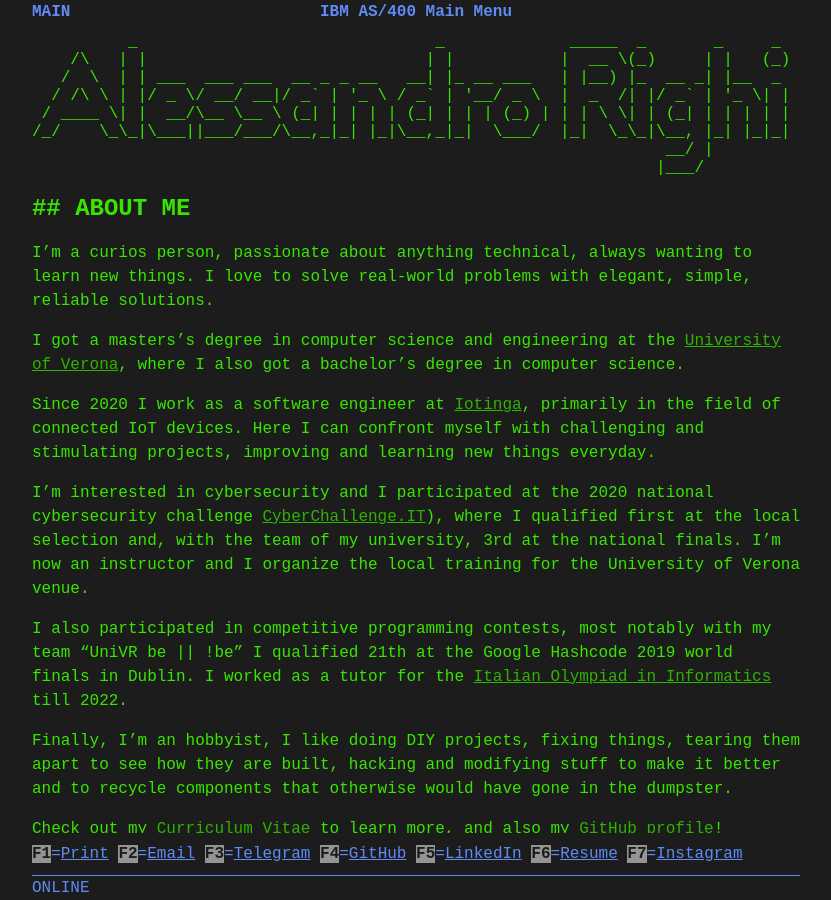
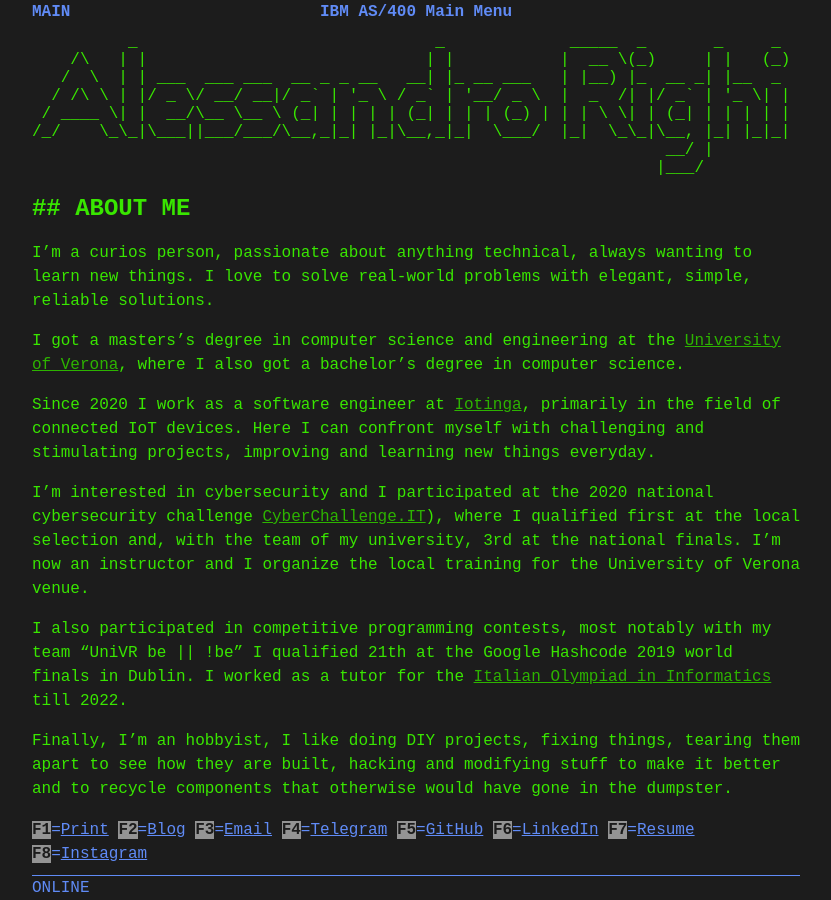
Before and after one commit to alerighi/alerighi.github.io, a Jekyll site: the page built from index.md, in a window 1280 px wide. Shown: the whole page, without its empty margins (224-1055 px from the left). Built offline with Jekyll 4.4.1, drawn with Linux system fonts in a browser that asks for light colours.

Commit message:
blog on home screen

```diff
--- a/index.md
+++ b/index.md
@@ -9,21 +9,24 @@ fn_keys:
     href: "#"
     onclick: "window.print(); return false"
   - key: F2
+    text: Blog
+    href: "/blog"
+  - key: F3
     text: Email
     href: "mailto:contact@alerighi.it"
-  - key: F3
+  - key: F4
     text: Telegram
     href: "https://telegram.me/alerighi"
-  - key: F4
+  - key: F5
     text: GitHub
     href: "https://github.com/alerighi"
-  - key: F5
+  - key: F6
     text: LinkedIn
     href: "https://www.linkedin.com/in/alessandro-righi-051488158/"
-  - key: F6
+  - key: F7
     text: Resume
     href: "/cv-alessandro-righi.pdf"
-  - key: F7
+  - key: F8
     text: Instagram
     href: "https://instagram.com/alessandro.righi_"
 ---
```
Also changed, not shown: _posts/2023-10-02-hello-world.md (+0 -1 lines).
